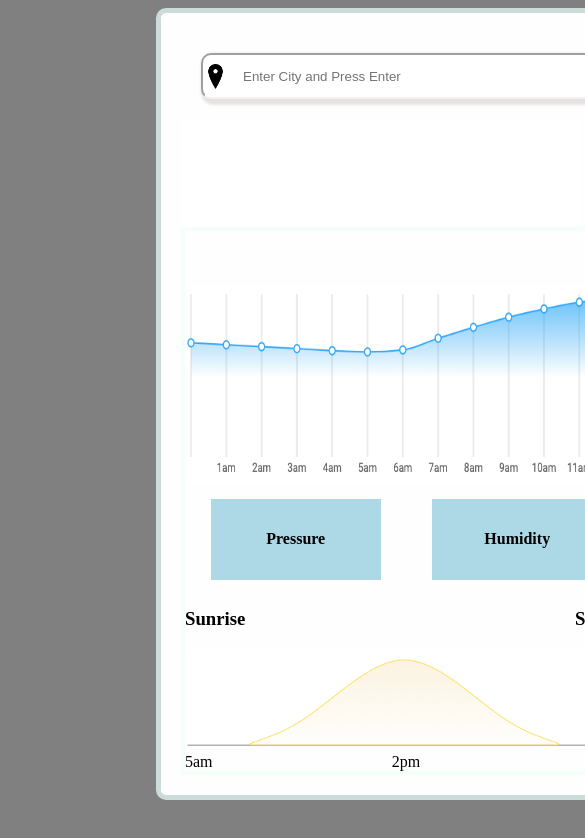
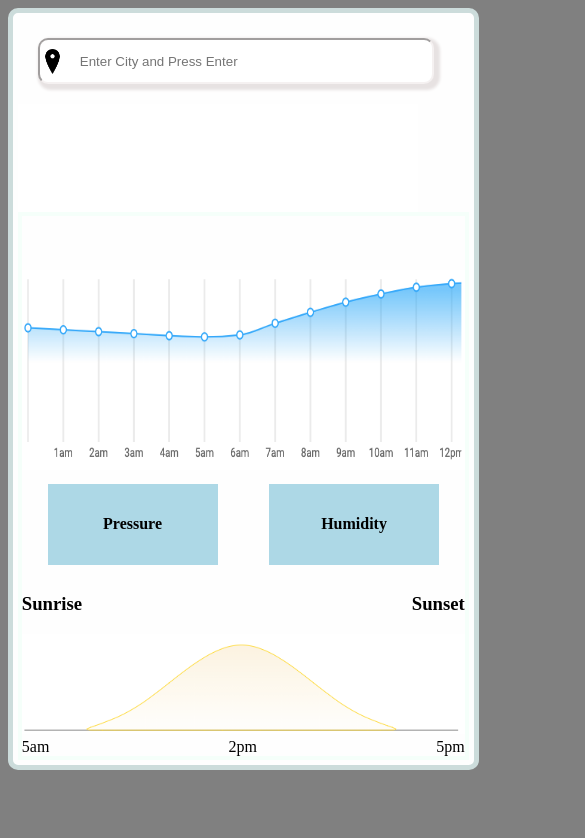
Before and after one commit to Niku1647/weatherapp, a website: page index.html in a window 390 px wide. Shown: the top 838 px of the page, 585 px wide, since content can reach past the window. Drawn offline with nearby package versions, Linux system fonts and the light colour scheme.

Commit message:
Update style.css

```diff
--- a/style.css
+++ b/style.css
@@ -138,3 +138,12 @@ h1 {
   font-weight: 5px;
   margin: 2px;
 }
+
+@media only screen and (max-width: 600px) {
+  #main {
+    position: absolute;
+    left:2%;
+    padding:5px;
+
+  }
+}
```
